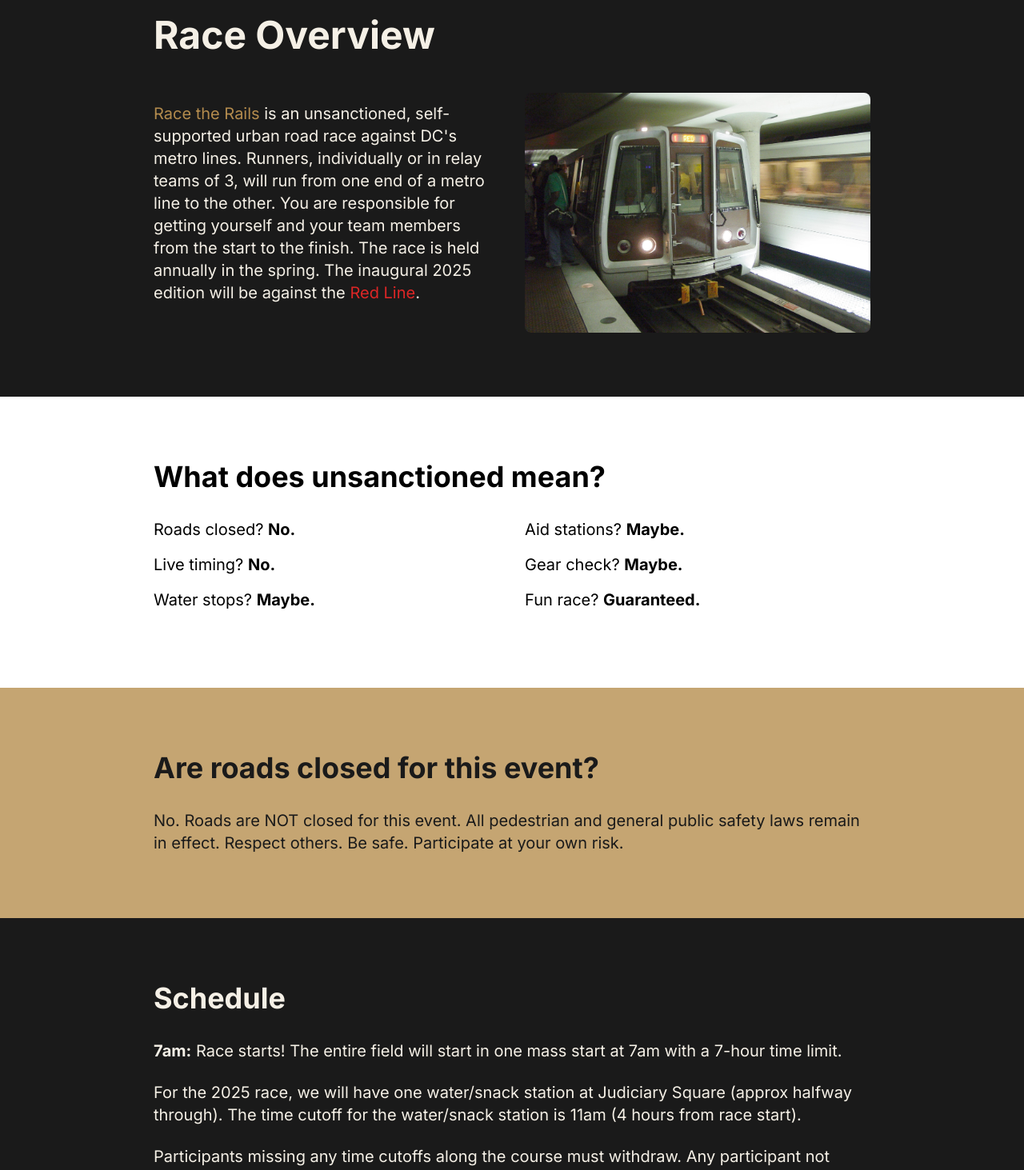
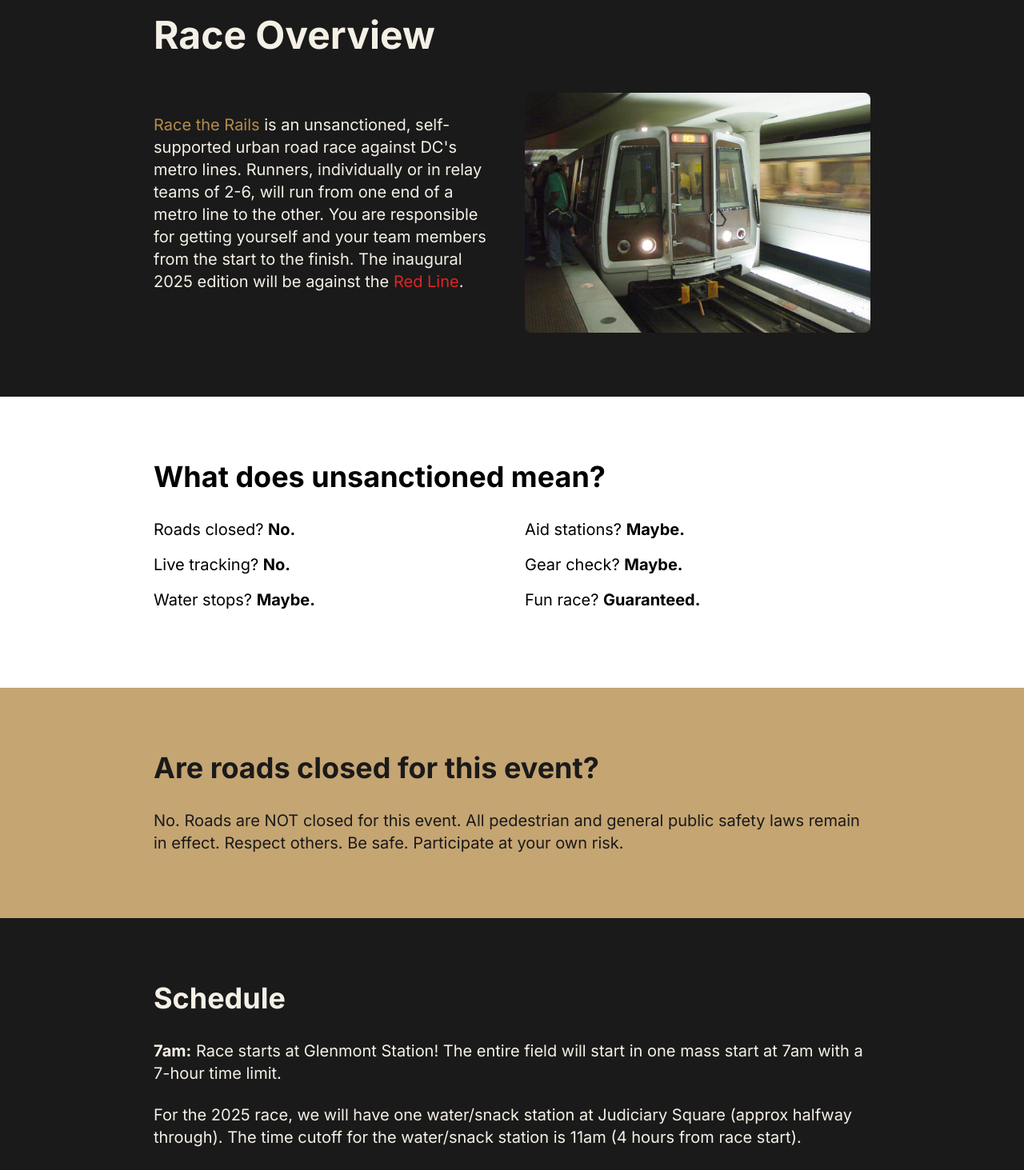
Before and after one commit to dwolfand/racetherails, a Next.js app: page / in a window 1280 px wide. Shown: the part 860-2323 px from the top of the page at 80% size. Built offline with nearby package versions, Linux system fonts and the light colour scheme.

Commit message:
Content updates

```diff
--- a/app/page.tsx
+++ b/app/page.tsx
@@ -51,11 +51,10 @@ export default function Home() {
               <p className="text-xl mb-6">
                 <span className="text-rtr-gold">Race the Rails</span> is an
                 unsanctioned, self-supported urban road race against DC's metro
-                lines. Runners, individually or in relay teams of 3, will run
+                lines. Runners, individually or in relay teams of 2-6, will run
                 from one end of a metro line to the other. You are responsible
                 for getting yourself and your team members from the start to the
-                finish. The race is held annually in the spring. The inaugural
-                2025 edition will be against the{" "}
+                finish. The inaugural 2025 edition will be against the{" "}
                 <span className="text-red-600">Red Line</span>.
               </p>
             </div>
@@ -83,7 +82,7 @@ export default function Home() {
                 Roads closed? <span className="font-bold">No.</span>
               </p>
               <p className="text-xl mb-4">
-                Live timing? <span className="font-bold">No.</span>
+                Live tracking? <span className="font-bold">No.</span>
               </p>
               <p className="text-xl mb-4">
                 Water stops? <span className="font-bold">Maybe.</span>
@@ -124,9 +123,9 @@ export default function Home() {
           <h2 className="text-4xl font-bold mb-8">Schedule</h2>
           <div className="space-y-6">
             <p className="text-xl">
-              <span className="font-bold">7am:</span> Race starts! The entire
-              field will start in one mass start at 7am with a 7-hour time
-              limit.
+              <span className="font-bold">7am:</span> Race starts at Glenmont
+              Station! The entire field will start in one mass start at 7am with
+              a 7-hour time limit.
             </p>
             <p className="text-xl">
               For the 2025 race, we will have one water/snack station at
@@ -195,7 +194,7 @@ export default function Home() {
               <p className="text-lg mb-4">February 3-February 23, 2024</p>
               <ul className="space-y-2 mb-6">
                 <li>Single Tracking (Individual) - $40</li>
-                <li>Red Line Relay (max 3 runners) - $35 per participant</li>
+                <li>Red Line Relay (max 6 runners) - $35 per participant</li>
               </ul>
               <Link
                 href="/register"
@@ -209,7 +208,7 @@ export default function Home() {
               <p className="text-lg mb-4">February 24-March 10, 2025</p>
               <ul className="space-y-2 mb-6">
                 <li>Single Tracking (Individual) - $50</li>
-                <li>Red Line Relay (max 3 runners) - $45 per participant</li>
+                <li>Red Line Relay (max 6 runners) - $45 per participant</li>
               </ul>
               <Link
                 href="/register"
```
